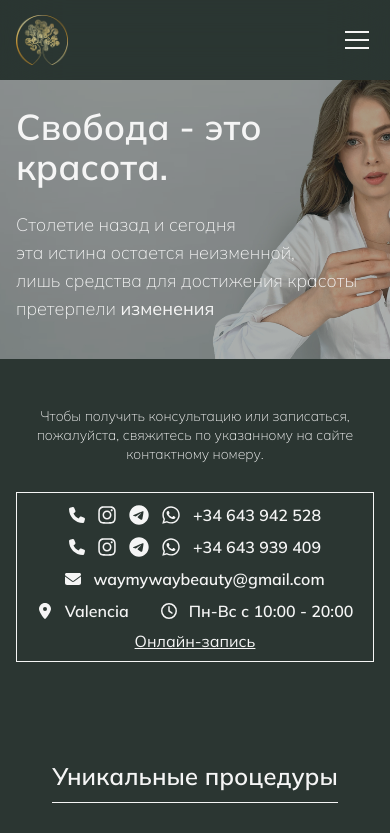
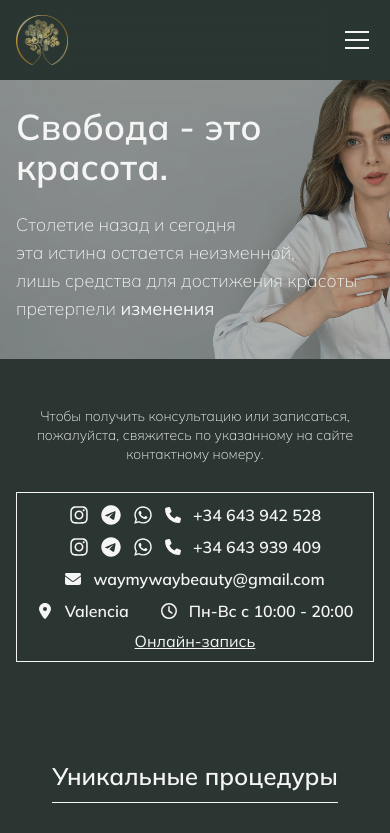
Before and after one commit to KirillUnited/beautymyway-app, a Next.js app: page / in a window 390 px wide. Shown: the top 833 px of the page. Built offline with nearby package versions, Linux system fonts and the light colour scheme.

Commit message:
Update contacts phone icon

```diff
--- a/src/components/Contacts/Contacts.tsx
+++ b/src/components/Contacts/Contacts.tsx
@@ -25,11 +25,11 @@ export default function Contacts({ tel, address, time, email, className }: Conta
 
                     return (
                         <li className={`${styles.item} truncate`} key={item}>
-                            <Link href={`tel:${item}`}>
+                            <Socials items={items} />
+                            <Link href={`tel:${item}`} className={`flex items-center gap-3 lg:gap-4`}>
                                 <FontAwesomeIcon icon={faPhone} className='w-4 h-4' />
+                                <span>{item}</span>
                             </Link>
-                            <Socials items={items}/>
-                            {item}
                         </li>
                     )
                 })
```
